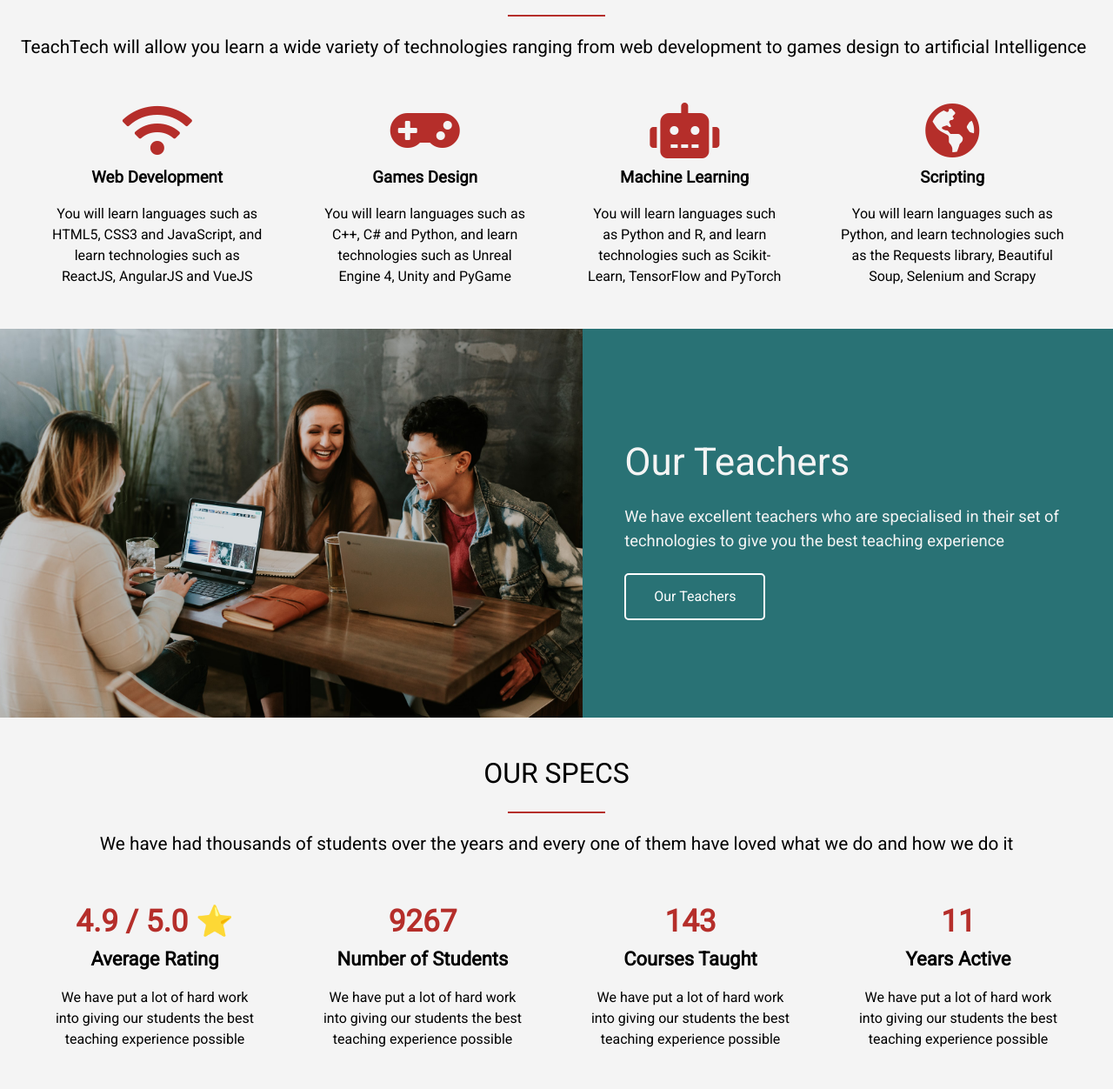
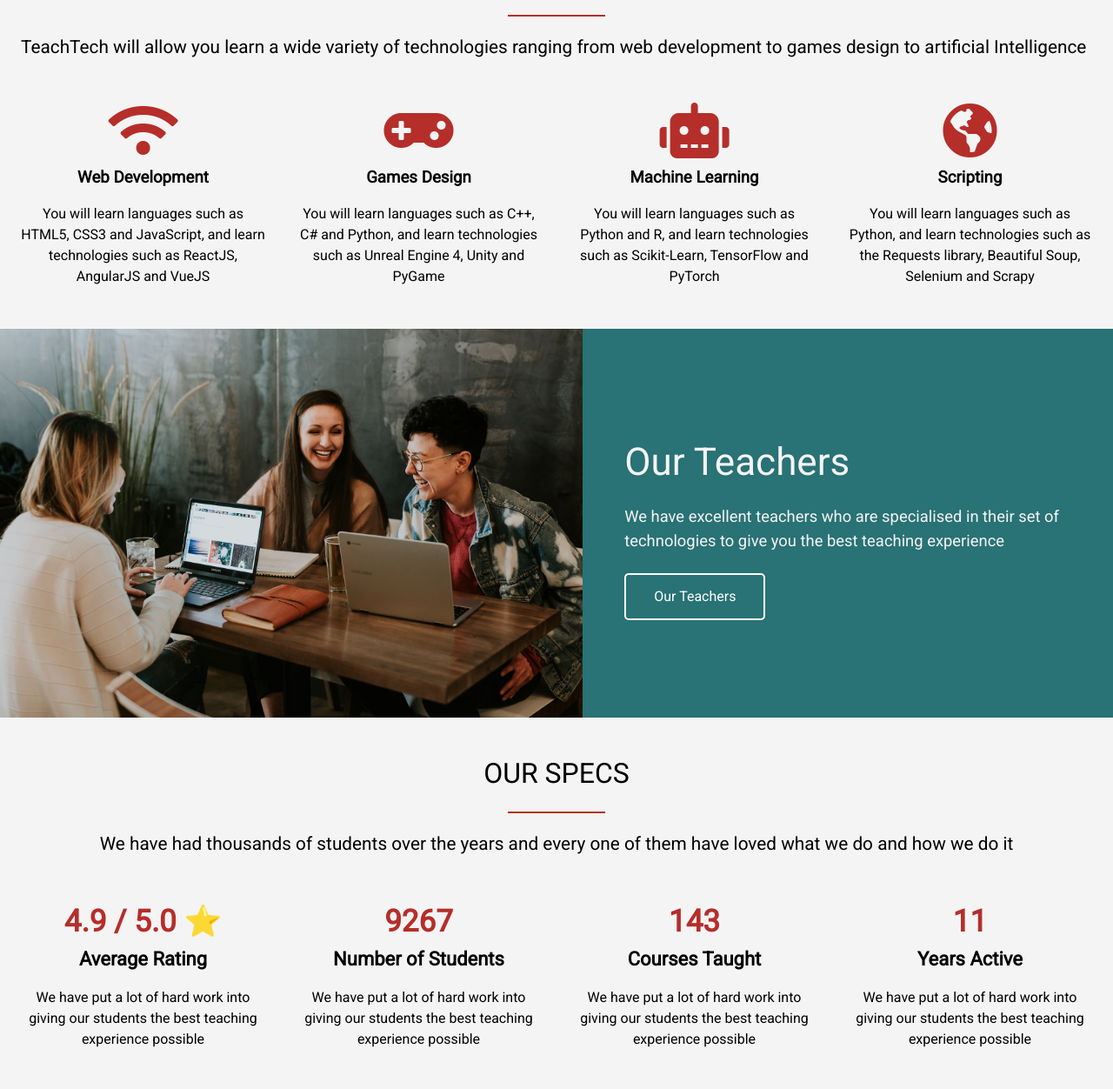
Before and after one commit to murtaza135/tech_tech_website, a website built with webpack: page dist/index.html in a window 1280 px wide. Shown: the part 883-2135 px from the top of the page at 87% size. Built offline with nearby package versions, Linux system fonts and the light colour scheme; files whose address does not match are found by name.

Commit message:
changed some flexboxes to grids

```diff
--- a/scss/_style.scss
+++ b/scss/_style.scss
@@ -168,15 +168,11 @@ p {
 #home-a {
     margin-bottom: 2.5rem;
 
-    .learn-items {
-        display: flex;
-        justify-content: center;
-        align-items: center;
-        text-align: center;
+    .learn-items.grid {
+        grid-template-columns: repeat(4, 1fr);
+        grid-column-gap: 2.25rem;
 
         div {
-            margin: 0 2rem;
-
             i {
                 margin-bottom: 0.5rem;
                 color: $primary-color;
@@ -231,11 +227,12 @@ p {
 
 // Home-C: Website Specs
 #home-c {
-    margin-bottom: 2.5rem;
+    .specs.grid {
+        grid-template-columns: repeat(4, 1fr);
+        grid-column-gap: 2.25rem;
 
-    .flex {
         div {
-            margin: 0 2rem;
+            // margin: 0 2rem;
 
             h1 {
                 font-size: 35px;
@@ -254,7 +251,7 @@ p {
 
 // Home-D: Lightbox Images
 .lightbox-images {
-    .grid {
+    .lightbox-grid {
         grid-template-columns: repeat(4, 1fr);
 
         .img {
@@ -274,7 +271,7 @@ p {
 // Courses-A:
 #courses {
     &-a {
-        .grid {
+        .courses-grid {
             text-align: center;
 
             .card {
@@ -453,7 +450,7 @@ p {
         z-index: 10;
     }
 
-    .grid {
+    .footer-grid {
         grid-template-columns: repeat(4, 1fr);
         grid-column-gap: 6rem;
 
--- a/scss/main.scss
+++ b/scss/main.scss
@@ -7,3 +7,4 @@
 @import "general_utilities";
 @import "my_utilities";
 @import "style";
+@import "mobile";
```
Also changed, not shown: scss/_mobile.scss (added, +22 -0 lines), dist/contact.html, dist/courses.html, dist/css/main.css, dist/index.html, dist/teachers.html.
